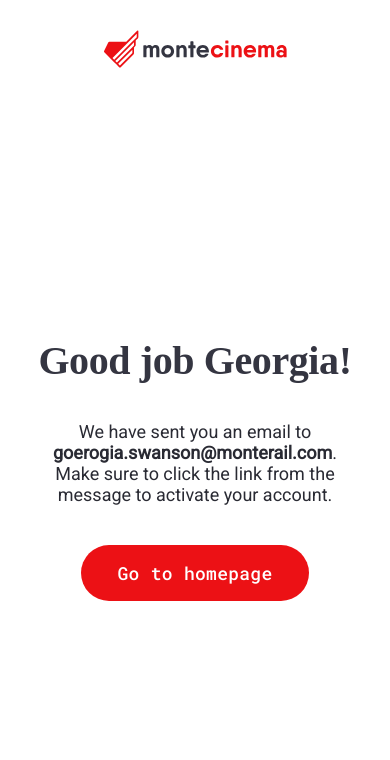
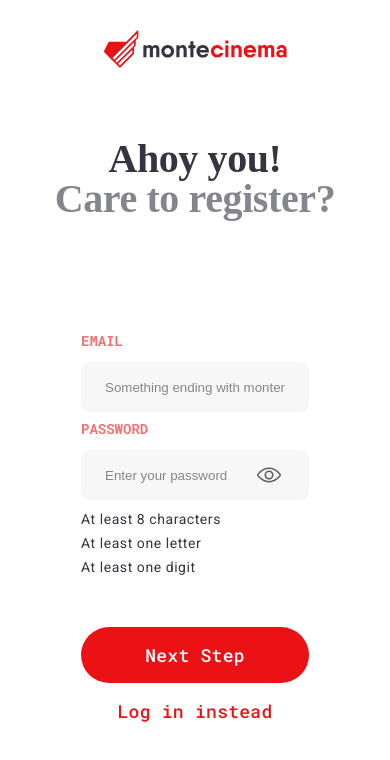
Before and after one commit to Willo0ow/monte-cinema, a Vue app: page / in a window 390 px wide. Shown: the top 760 px of the page. Built offline with nearby package versions, Linux system fonts and the light colour scheme; a web font is replaced by a local one.

Commit message:
js - store and use user data, switch between steps

```diff
--- a/src/App.vue
+++ b/src/App.vue
@@ -2,17 +2,41 @@
   <div class="page">
     <page-header></page-header>
     <div id="content">
-      <page-content></page-content>
+      <component :is="activeTab"></component>
     </div>
   </div>
 </template>
 
 <script>
+import { reactive, ref, provide } from "vue";
 import PageHeader from "./components/PageHeader.vue";
-import PageContent from "./components/RegistrationSummary.vue";
+import FirstStep from "./components/FirstStep.vue";
+import SecondStep from "./components/SecondStep.vue";
+import RegistrationSummary from "./components/RegistrationSummary.vue";
 export default {
   name: "App",
-  components: { PageHeader, PageContent },
+  components: { PageHeader, FirstStep, SecondStep, RegistrationSummary },
+  setup() {
+    const activeTab = ref("FirstStep");
+    const setActiveTab = (newTab) => (activeTab.value = newTab);
+    provide("setActiveTab", setActiveTab);
+    const userData = reactive({
+      email: "",
+      password: "",
+      firstName: "",
+      lastName: "",
+      dateOfBirth: "",
+      privacyPolicyAccepted: false,
+    });
+    const updateUserData = ({ property, value }) => {
+      userData[property] = value;
+    };
+    provide("updateUserData", updateUserData);
+    provide("userData", userData);
+    return {
+      activeTab,
+    };
+  },
 };
 </script>
 
--- a/src/components/FirstStep.vue
+++ b/src/components/FirstStep.vue
@@ -8,7 +8,7 @@
       ></content-title>
     </div>
     <div class="form-wrapper">
-      <form>
+      <form @submit="event.preventDefault()">
         <form-input
           v-for="(input, index) of inputs"
           :key="`input-${index}`"
@@ -17,10 +17,14 @@
           :type="input.type"
           :placeholder="input.placeholder"
           :rules="input.rules"
+          @setValue="(value) => updateUserData({ property: input.name, value })"
         />
         <div class="buttons-wrapper">
           <form-button label="Log in instead" :isPrimary="false"></form-button>
-          <form-button label="Next Step"></form-button>
+          <form-button
+            label="Next Step"
+            :action="() => setActiveTab('SecondStep')"
+          ></form-button>
         </div>
       </form>
     </div>
@@ -28,6 +32,7 @@
 </template>
 
 <script>
+import { inject } from "vue";
 import ContentTitle from "./ContentTitle.vue";
 import FormButton from "./FormButton.vue";
 import FormInput from "./FormInput.vue";
@@ -51,8 +56,12 @@ export default {
         rules: [1, 2, 3],
       },
     ];
+    const updateUserData = inject("updateUserData");
+    const setActiveTab = inject("setActiveTab");
     return {
       inputs,
+      updateUserData,
+      setActiveTab,
     };
   },
 };
--- a/src/components/FormButton.vue
+++ b/src/components/FormButton.vue
@@ -1,6 +1,7 @@
 <template>
   <button
     :class="{ 'secondary-button': !isPrimary, 'primary-button': isPrimary }"
+    @click="() => action()"
   >
     {{ label }}
   </button>
@@ -37,4 +38,9 @@ button {
   color: #ec1115;
   background: none;
 }
+@media (max-width: 600px) {
+  button {
+    width: 100%;
+  }
+}
 </style>
--- a/src/components/FormCheckbox.vue
+++ b/src/components/FormCheckbox.vue
@@ -1,16 +1,30 @@
 <template>
   <div class="checkbox-wrapper">
-    <input type="checkbox" :value="true" :name="name" />
+    <input
+      type="checkbox"
+      value="agreed"
+      :name="name"
+      v-model="value"
+      @change="(event) => $emit('setValue', event.target.checked)"
+    />
     <label :for="name">{{ label }}</label>
   </div>
 </template>
 
 <script>
+import { ref } from "@vue/reactivity";
 export default {
   props: {
     name: { type: String, required: true },
     label: { type: String, default: "" },
     rules: { type: Array, default: () => [] },
+  },
+  emits: ["setValue"],
+  setup() {
+    const value = ref(false);
+    return {
+      value,
+    };
   },
 };
 </script>
--- a/src/components/FormInput.vue
+++ b/src/components/FormInput.vue
@@ -12,7 +12,8 @@
         :type="type"
         :name="name"
         :placeholder="placeholder"
-        @input="(event) => checkRules(event)"
+        v-model="value"
+        @input="(event) => $emit('setValue', event.target.value)"
       />
     </div>
     <div class="errors-wrapper">
@@ -27,7 +28,7 @@
   </div>
 </template>
 <script>
-import { computed } from "vue";
+import { computed, ref } from "vue";
 export default {
   props: {
     name: { type: String, required: true },
@@ -36,7 +37,9 @@ export default {
     label: { type: String, default: "" },
     rules: { type: Array, default: () => [] },
   },
+  emits: ["setValue"],
   setup(props) {
+    const value = ref();
     const errors = computed(() => {
       if (props.rules.length == 3) {
         return [
@@ -51,6 +54,7 @@ export default {
     });
     return {
       errors,
+      value,
     };
   },
 };
--- a/src/components/RegistrationSummary.vue
+++ b/src/components/RegistrationSummary.vue
@@ -2,7 +2,7 @@
   <div class="step-wrapper">
     <div class="title-wrapper">
       <content-title
-        :text="`Good job ${name}!`"
+        :text="`Good job ${userData.firstName}!`"
         textColor="#343541"
       ></content-title>
     </div>
@@ -10,7 +10,7 @@
     <div class="message">
       <p>
         We have sent you an email to
-        <strong>{{ email }}</strong
+        <strong>{{ userData.email }}</strong
         >.
       </p>
       <p>
@@ -24,17 +24,16 @@
 </template>
 
 <script>
+import { inject } from "vue";
 import ContentTitle from "./ContentTitle.vue";
 import FormButton from "./FormButton.vue";
 export default {
   name: "RegistrationSummary",
   components: { ContentTitle, FormButton },
   setup() {
-    const name = "Georgia";
-    const email = "goerogia.swanson@monterail.com";
+    const userData = inject("userData");
     return {
-      name,
-      email,
+      userData,
     };
   },
 };
--- a/src/components/SecondStep.vue
+++ b/src/components/SecondStep.vue
@@ -5,7 +5,7 @@
       <content-title text="Now your name" textColor="#85868d"></content-title>
     </div>
     <div class="form-wrapper">
-      <form>
+      <form @submit="event.preventDefault()">
         <form-input
           v-for="(input, index) of inputs"
           :key="`input-${index}`"
@@ -14,15 +14,23 @@
           :type="input.type"
           :placeholder="input.placeholder"
           :rules="input.rules"
+          @setValue="(value) => updateUserData({ property: input.name, value })"
         />
         <form-checkbox
           label="I accept Privacy Policy"
-          name="policy"
+          name="privacyPolicyAccepted"
           :rules="[]"
+          @setValue="
+            (value) =>
+              updateUserData({ property: 'privacyPolicyAccepted', value })
+          "
         />
         <div class="buttons-wrapper">
           <form-button label="Log in instead" :isPrimary="false"></form-button>
-          <form-button label="Register"></form-button>
+          <form-button
+            label="Register"
+            :action="() => setActiveTab('RegistrationSummary')"
+          ></form-button>
         </div>
       </form>
     </div>
@@ -30,6 +38,7 @@
 </template>
 
 <script>
+import { inject } from "vue";
 import ContentTitle from "./ContentTitle.vue";
 import FormButton from "./FormButton.vue";
 import FormCheckbox from "./FormCheckbox.vue";
@@ -41,28 +50,32 @@ export default {
     const inputs = [
       {
         label: "First name",
-        name: "first",
+        name: "firstName",
         type: "text",
         placeholder: "e.g. Jessica ",
         rules: [],
       },
       {
         label: "Last name",
-        name: "last",
+        name: "lastName",
         type: "text",
         placeholder: "e.g. Walton",
         rules: [],
       },
       {
         label: "Date of birth",
-        name: "birthdate",
+        name: "dateOfBirth",
         type: "text",
         placeholder: "DD / MM / YYYY",
         rules: [1],
       },
     ];
+    const updateUserData = inject("updateUserData");
+    const setActiveTab = inject("setActiveTab");
     return {
       inputs,
+      updateUserData,
+      setActiveTab,
     };
   },
 };
```
